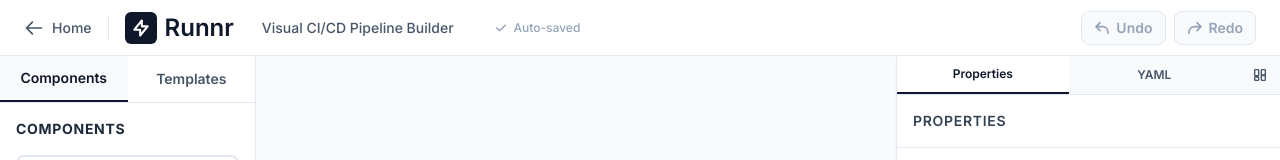
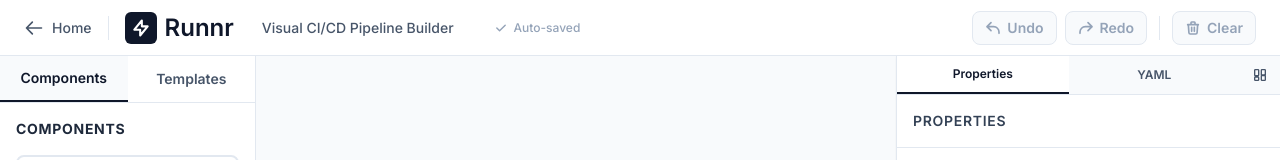
Before and after one commit to Hrithik0112/Runnr, a React (Vite) app: page /builder in a window 1280 px wide. Shown: the top 160 px of the page. Built offline with nearby package versions, Linux system fonts and the light colour scheme.

Commit message:
add clear data function (#17)

```diff
--- /dev/null
+++ b/src/components/common/ConfirmModal.tsx
@@ -0,0 +1,67 @@
+
+interface ConfirmModalProps {
+  isOpen: boolean
+  onClose: () => void
+  onConfirm: () => void
+  title: string
+  message: string
+  confirmText?: string
+  cancelText?: string
+  confirmButtonClass?: string
+}
+
+export default function ConfirmModal({
+  isOpen,
+  onClose,
+  onConfirm,
+  title,
+  message,
+  confirmText = 'Confirm',
+  cancelText = 'Cancel',
+  confirmButtonClass = 'bg-red-600 hover:bg-red-700'
+}: ConfirmModalProps) {
+  if (!isOpen) return null
+
+  const handleConfirm = () => {
+    onConfirm()
+    onClose()
+  }
+
+  return (
+    <div className="fixed inset-0 z-[100] flex items-center justify-center">
+      {/* Backdrop */}
+      <div
+        className="absolute inset-0 bg-black bg-opacity-50"
+        onClick={onClose}
+        aria-hidden="true"
+      />
+
+      {/* Modal */}
+      <div className="relative bg-white rounded-lg shadow-xl max-w-md w-full mx-4 z-10">
+        <div className="p-6">
+          <h3 className="text-lg font-semibold text-slate-900 mb-2">
+            {title}
+          </h3>
+          <p className="text-sm text-slate-600 mb-6">
+            {message}
+          </p>
+
+          <div className="flex gap-3 justify-end">
+            <button
+              onClick={onClose}
+              className="px-4 py-2 text-sm font-medium text-slate-700 bg-white border border-slate-300 rounded-md hover:bg-slate-50 transition-colors duration-200"
+            >
+              {cancelText}
+            </button>
+            <button
+              onClick={handleConfirm}
+              className={`px-4 py-2 text-sm font-medium text-white rounded-md transition-colors duration-200 ${confirmButtonClass}`}
+            >
+              {confirmText}
+            </button>
+          </div>
+        </div>
+      </div>
+    </div>
+  )
+}
--- a/src/components/layout/TopBar.tsx
+++ b/src/components/layout/TopBar.tsx
@@ -1,6 +1,8 @@
 import { useWorkflowStore } from '../../stores/workflowStore'
 import { useEffect, useState } from 'react'
 import { useNavigate } from 'react-router-dom'
+import { clearWorkflowFromStorage } from '../../utils/storage'
+import ConfirmModal from '../../components/common/ConfirmModal'
 
 export default function TopBar() {
   const navigate = useNavigate()
@@ -8,7 +10,25 @@ export default function TopBar() {
   const redo = useWorkflowStore((state) => state.redo)
   const canUndo = useWorkflowStore((state) => state.canUndo)
   const canRedo = useWorkflowStore((state) => state.canRedo)
+  const workflow = useWorkflowStore((state) => state.workflow)
   const [saveStatus, setSaveStatus] = useState<'idle' | 'saving' | 'saved'>('idle')
+  const [showClearModal, setShowClearModal] = useState(false)
+
+  // Check if there's any data to clear
+  const hasDataToClear = () => {
+    const jobs = Object.keys(workflow.jobs || {})
+    const hasJobs = jobs.length > 0
+    const hasCustomName = workflow.name && workflow.name !== 'Untitled Workflow'
+    const hasCustomTrigger = workflow.on && (
+      JSON.stringify(workflow.on) !== JSON.stringify({
+        push: { branches: ['main'] }
+      })
+    )
+
+    return hasJobs || hasCustomName || hasCustomTrigger
+  }
+
+  const canClear = hasDataToClear()
 
   // Keyboard shortcuts
   useEffect(() => {
@@ -62,7 +82,48 @@ export default function TopBar() {
     }
   }, [])
 
+  const handleClearData = () => {
+    // Clear localStorage
+    clearWorkflowFromStorage()
+
+    // Reset workflow to empty state
+    const emptyWorkflow = {
+      name: 'Untitled Workflow',
+      on: {
+        push: {
+          branches: ['main']
+        }
+      },
+      jobs: {}
+    }
+
+    // Reset store completely - clear history and reset to empty workflow
+    useWorkflowStore.setState({
+      workflow: emptyWorkflow,
+      history: [emptyWorkflow],
+      historyIndex: 0,
+      canUndo: false,
+      canRedo: false,
+      selectedNode: { type: null }
+    })
+
+    // Close modal
+    setShowClearModal(false)
+  }
+
   return (
+    <>
+      <ConfirmModal
+        isOpen={showClearModal}
+        onClose={() => setShowClearModal(false)}
+        onConfirm={handleClearData}
+        title="Clear All Data"
+        message="Are you sure you want to clear all workflow data? This action cannot be undone and will remove all jobs, steps, and configuration from local storage."
+        confirmText="Clear Data"
+        cancelText="Cancel"
+        confirmButtonClass="bg-red-600 hover:bg-red-700"
+      />
+
     <div className="h-14 bg-white border-b border-slate-200 flex items-center justify-between px-4 sm:px-6 shadow-sm">
       <div className="flex items-center min-w-0 flex-1 gap-4">
         <button
@@ -157,7 +218,29 @@ export default function TopBar() {
           </svg>
           <span className="hidden sm:inline">Redo</span>
         </button>
+
+        <div className="h-6 w-px bg-slate-200 mx-1"></div>
+
+        <button
+          onClick={() => setShowClearModal(true)}
+          disabled={!canClear}
+          className={`
+            px-3 py-1.5 text-sm font-semibold rounded-lg flex items-center gap-1.5 transition-all duration-200
+            ${canClear
+              ? 'text-red-600 bg-white border border-red-300 hover:bg-red-50 hover:border-red-400'
+              : 'text-slate-400 bg-slate-50 border border-slate-200 cursor-not-allowed'
+            }
+          `}
+          title={canClear ? "Clear all workflow data" : "No data to clear"}
+          aria-label="Clear Data"
+        >
+          <svg className="w-4 h-4" fill="none" viewBox="0 0 24 24" stroke="currentColor" strokeWidth={2.5}>
+            <path strokeLinecap="round" strokeLinejoin="round" d="M19 7l-.867 12.142A2 2 0 0116.138 21H7.862a2 2 0 01-1.995-1.858L5 7m5 4v6m4-6v6m1-10V4a1 1 0 00-1-1h-4a1 1 0 00-1 1v3M4 7h16" />
+          </svg>
+          <span className="hidden sm:inline">Clear</span>
+        </button>
       </div>
     </div>
+    </>
   )
 }
```
